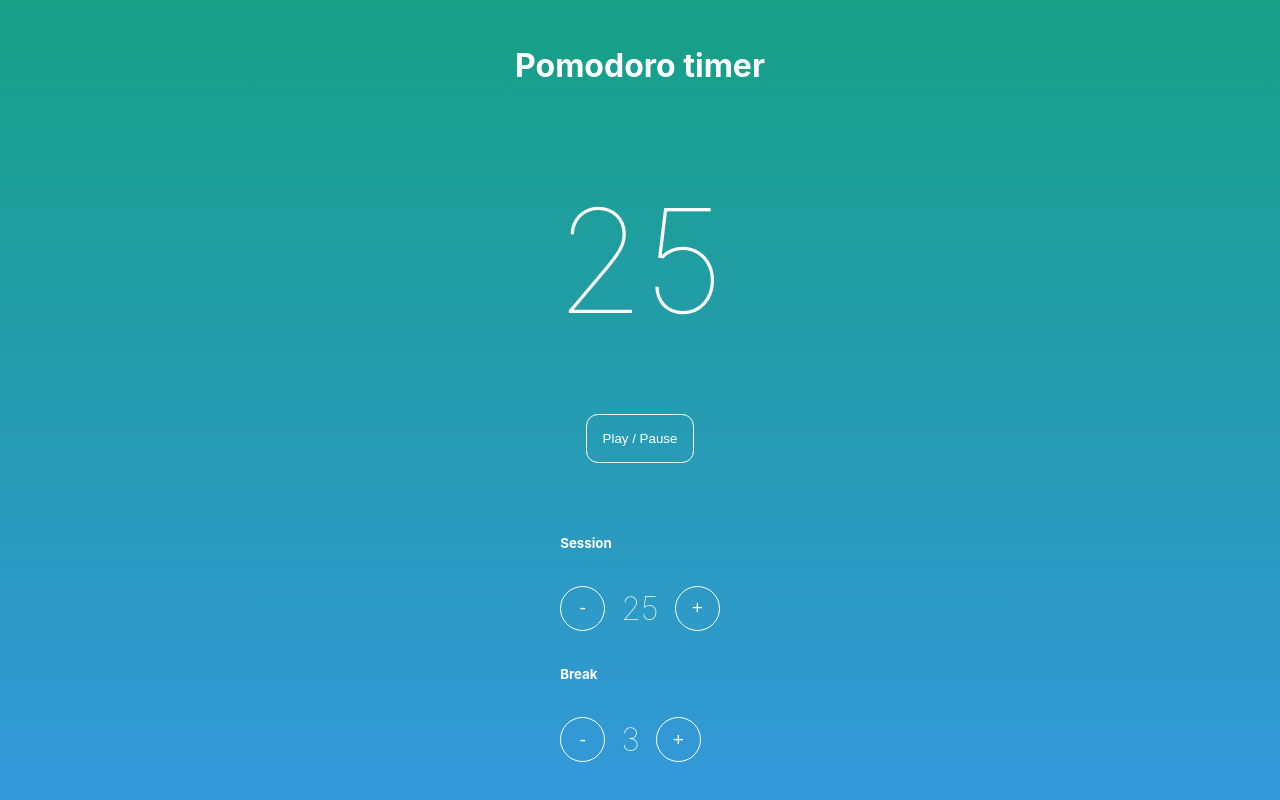
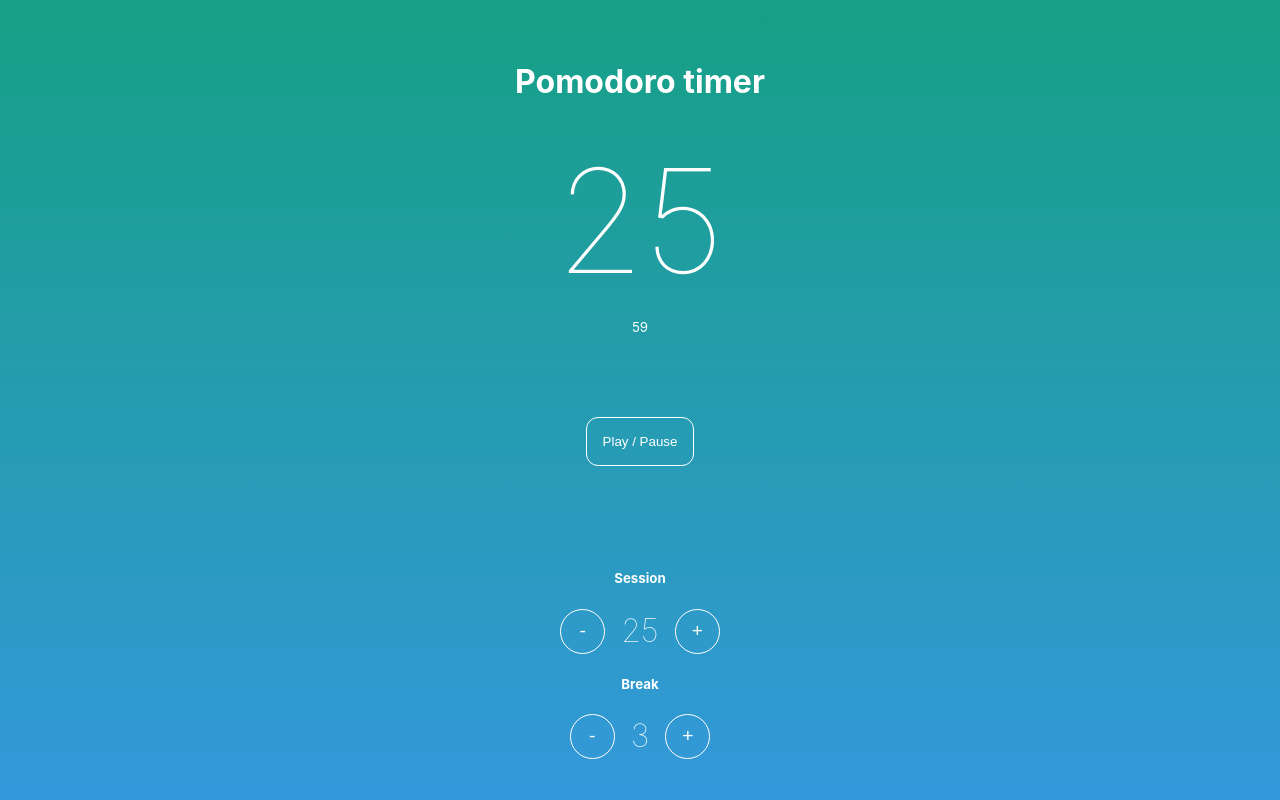
Before and after one commit to rholo/react-pomodoro-25, a React (Create React App) app: page / in a window 1280 px wide. Built offline with nearby package versions, Linux system fonts and the light colour scheme.

Commit message:
feat(pomodoro): update state, add seconds

```diff
--- a/src/App.js
+++ b/src/App.js
@@ -14,6 +14,7 @@ export default function App() {
     <main>
       <Header title="Pomodoro timer" />
       <Timer timeLeft={state.timer} />
+      <small>59</small>
       <TimerControls />
       <PomodoroControls intervals={intervals} session={timer} />
     </main>
--- a/src/components/Controls.js
+++ b/src/components/Controls.js
@@ -1,16 +1,16 @@
 import React from 'react';
-import { RoundButton, FlexWrapper, Number } from './styled';
+import { RoundButton, FlexCenter, Number } from './styled';
 
 const Controls = ({ name = '', timer, subtract, add }) => {
   return (
-    <div>
+    <FlexCenter direction="column">
       <h5>{name}</h5>
-      <FlexWrapper>
+      <FlexCenter>
         <RoundButton onClick={() => subtract()}>-</RoundButton>
         <Number size={2}>{timer}</Number>
         <RoundButton onClick={() => add()}>+</RoundButton>
-      </FlexWrapper>
-    </div>
+      </FlexCenter>
+    </FlexCenter>
   );
 };
 
--- a/src/components/styled.js
+++ b/src/components/styled.js
@@ -17,13 +17,18 @@ const Button = styled.button`
   padding: 1rem;
   color: white;
 `;
-const FlexWrapper = styled.div`
+const FlexCenter = styled.div`
   display: flex;
+  flex-direction: ${(props) =>
+    props.direction ? `${props.direction}` : 'row'};
   align-items: center;
+  justify-content: center;
 `;
 const Number = styled.span`
   font-weight: 100;
-  margin: 1rem;
+  margin:1rem;
+  padding:0;
+  line-height:0;
   font-size: ${(props) => (props.size ? `${props.size}rem` : '2rem')}
 `;
-export { RoundButton, Button, FlexWrapper, Number };
+export { RoundButton, Button, FlexCenter, Number };
--- a/src/store.js
+++ b/src/store.js
@@ -15,11 +15,14 @@ const StateProvider = ({ children }) => {
       case 'INCREMENT_INTERVALS':
         return { ...state, intervals: state.intervals + 1 };
       case 'DECREMENT_INTERVALS':
-        return { ...state, intervals: state.intervals - 1 };
+        return {
+          ...state,
+          intervals: state.intervals > 0 ? state.intervals - 1 : 0,
+        };
       case 'INCREMENT_TIMER':
         return { ...state, timer: state.timer + 1 };
       case 'DECREMENT_TIMER':
-        return { ...state, timer: state.timer - 1 };
+        return { ...state, timer: state.timer > 0 ? state.timer - 1 : 0 };
       default:
         throw new Error();
     }
--- a/src/style.scss
+++ b/src/style.scss
@@ -20,3 +20,9 @@ main {
   justify-content: space-around;
   align-items: center;
 }
+.flex-center {
+  display: flex;
+  flex-direction: column;
+  align-items: center;
+  justify-content: center;
+}
```
